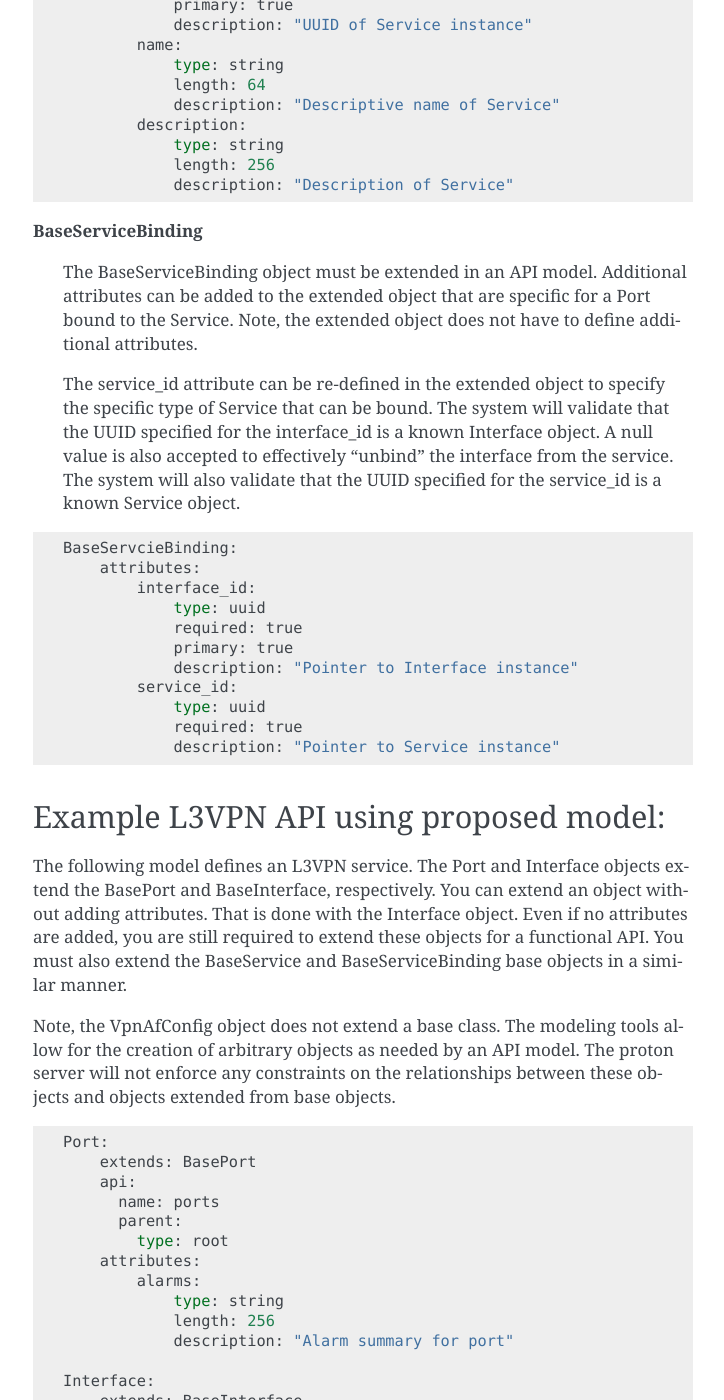
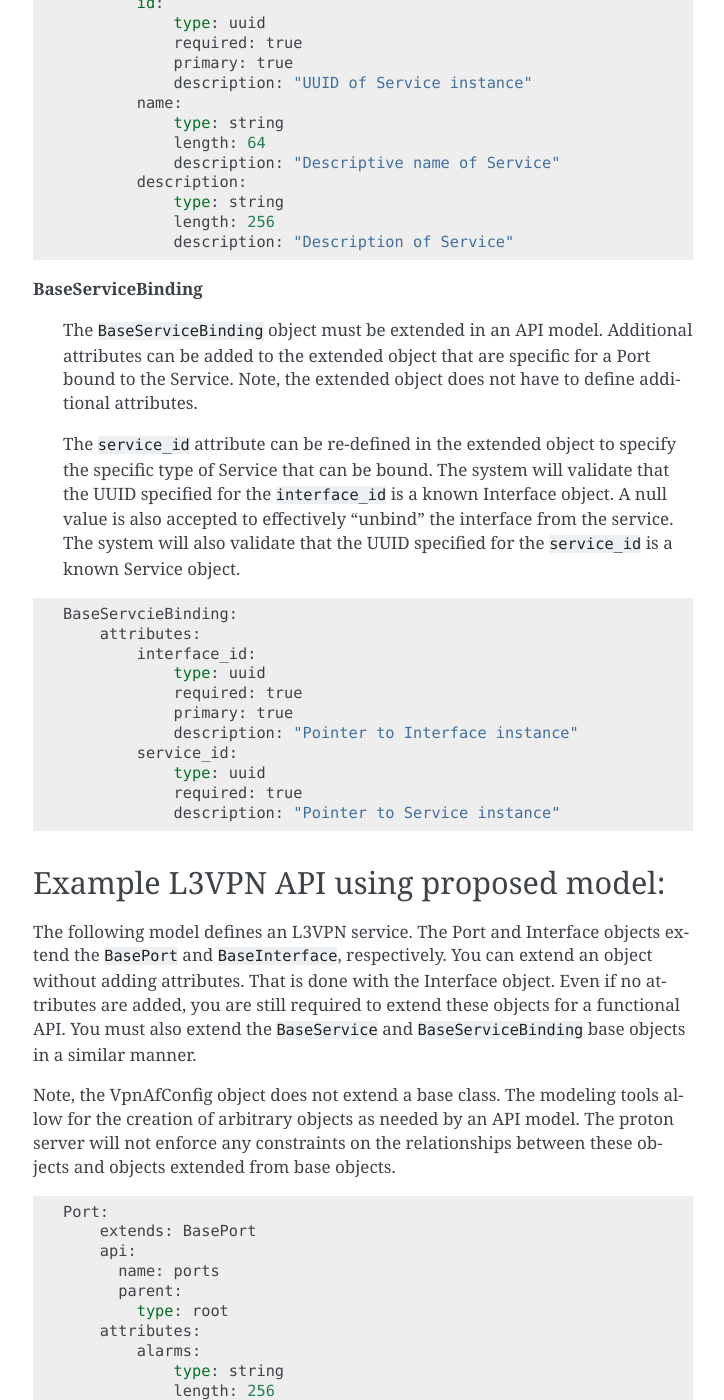
Before and after one commit to openstack-archive/gluon, a Sphinx documentation site: the page built from doc/source/devref/service_binding_model.rst, in a window 1280 px wide and 1400 px high, scrolled down 5443 px. Shown: the whole window, without its empty margins (387-1111 px from the left). Built offline with Sphinx 7.4.7, drawn with Linux system fonts in a browser that asks for light colours; pages that are not in the unit, such as notebooks, are missing from menus; some of the changed text lies outside the part shown.

```diff
--- a/doc/source/devref/service_binding_model.rst
+++ b/doc/source/devref/service_binding_model.rst
@@ -1,3 +1,4 @@
+==============================
 Port and Service Binding Model
 ==============================
 
@@ -11,7 +12,7 @@ creating new network service APIs. It hence supports developers in making the
 best use of the flexibility provided by Gluon.
 
 This model is based on the "service binding pattern" described in the NetReady
-requirements document [1] and was adapted for Gluon.
+requirements document [1]_ and was adapted for Gluon.
 
 The modeling tools in Gluon provide building blocks to allow the creation of
 arbitrarily complex networking APIs.  However, some constraints are needed to
@@ -77,7 +80,9 @@ Specifically, there are four basic entities:
   service can be specified here whereas this is not required for a pure L2
   service.
 
-The following diagram shows the relationship between these objects:::
+The following diagram shows the relationship between these objects:
+
+::
 
 
                                          +-----------+
@@ -109,16 +114,16 @@ The following diagram shows the relationship between these objects:::
 
 
 Base Object Definitions
--------------------------
+-----------------------
 
 These are the base objects for defining APIs.  These objects cannot be used
 directly in an API definition.  They must be used as the base object for
 objects of similar type.  There is an **"extends"** keyword in the
 YAML model to provide this capability.  To have a functional networking API,
-one must extend the BasePort, BaseInterface, BaseService and BaseServiceBinding
-objects.  It is not required that additional attributes are defined for the
-extended objects.  See the Interface definition in the example at the end of
-this document.
+one must extend the ``BasePort``, ``BaseInterface``, ``BaseService`` and
+``BaseServiceBinding`` objects.  It is not required that additional attributes
+are defined for the extended objects.  See the Interface definition in the
+example_ at the end of this document.
 
 In addition, you can also define objects that do not extend any of the base
 objects.  The proton server will provide CRUD functions on these objects but it
@@ -129,7 +134,7 @@ references only valid Interface and Service objects.
 
 **BasePort**
 
-  The BasePort object must be extended in an API model.  This base object
+  The ``BasePort`` object must be extended in an API model.  This base object
   contains all of the attributes needed by Nova to bind the Port to a VM.  The
   extended object may contain additional attributes needed by the API model
   (but not Nova).  Note, the extended object does not have to define additional
@@ -217,7 +222,7 @@ references only valid Interface and Service objects.
 
 **BaseInterface**
 
-  The BaseInterface object must be extended in an API model.  A default
+  The ``BaseInterface`` object must be extended in an API model.  A default
   Interface object will automatically be created for each Port object.  Note,
   the extended object does not have to define additional attributes.
 
@@ -252,7 +257,7 @@ references only valid Interface and Service objects.
 
 **BaseService**
 
-  The BaseService object must be extended in an API model. There can be
+  The ``BaseService`` object must be extended in an API model. There can be
   multiple Services defined of a given model.  However, an Interface can only
   be bound to one Service.  Note, the extended object does not have to define
   additional attributes.
@@ -277,17 +282,17 @@ references only valid Interface and Service objects.
 
 **BaseServiceBinding**
 
-  The BaseServiceBinding object must be extended in an API model.  Additional
+  The ``BaseServiceBinding`` object must be extended in an API model.  Additional
   attributes can be added to the extended object that are specific for a Port
   bound to the Service. Note, the extended object does not have to define
   additional attributes.
 
-  The service_id attribute can be re-defined in the extended object to specify
+  The ``service_id`` attribute can be re-defined in the extended object to specify
   the specific type of Service that can be bound.  The system will validate
-  that the UUID specified for the interface_id is a known Interface object.  A
+  that the UUID specified for the ``interface_id`` is a known Interface object.  A
   null value is also accepted to effectively "unbind" the interface from the
   service.  The system will also validate that the UUID specified for the
-  service_id is a known Service object.
+  ``service_id`` is a known Service object.
 
 ::
 
@@ -420,4 +427,4 @@ between these objects and objects extended from base objects.
 
 References
 
-[1] NetReady - Service Binding model: http://artifacts.opnfv.org/netready/colorado/docs/requirements/index.html#service-binding-design-pattern
+.. [1] NetReady - Service Binding model: http://artifacts.opnfv.org/netready/colorado/docs/requirements/index.html#service-binding-design-pattern
--- a/doc/source/usage.rst
+++ b/doc/source/usage.rst
@@ -1,6 +1,6 @@
-========
+=====
 Usage
-========
+=====
 
 To use gluon in a project::
 
```
Also changed, not shown: other parts of doc/source/devref/service_binding_model.rst (+7 -3 lines), README.rst (+9 -7 lines), doc/source/devref/database_migration.rst (+11 -8 lines), doc/source/devref/index.rst (added, +14 -0 lines), doc/source/devref/plugin_wrapper.rst (+11 -6 lines), doc/source/devref/repo_structure.rst (+4 -4 lines), doc/source/index.rst (+5 -2 lines).
